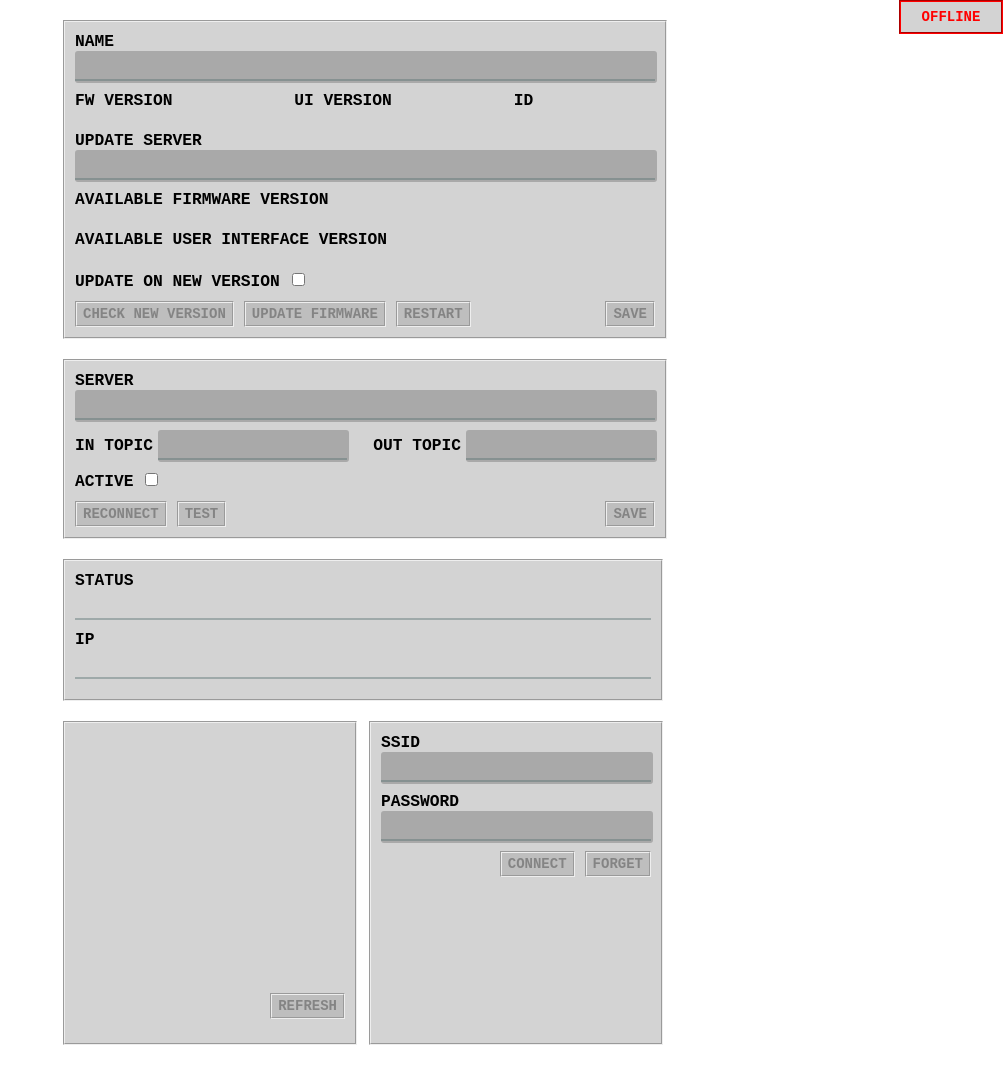
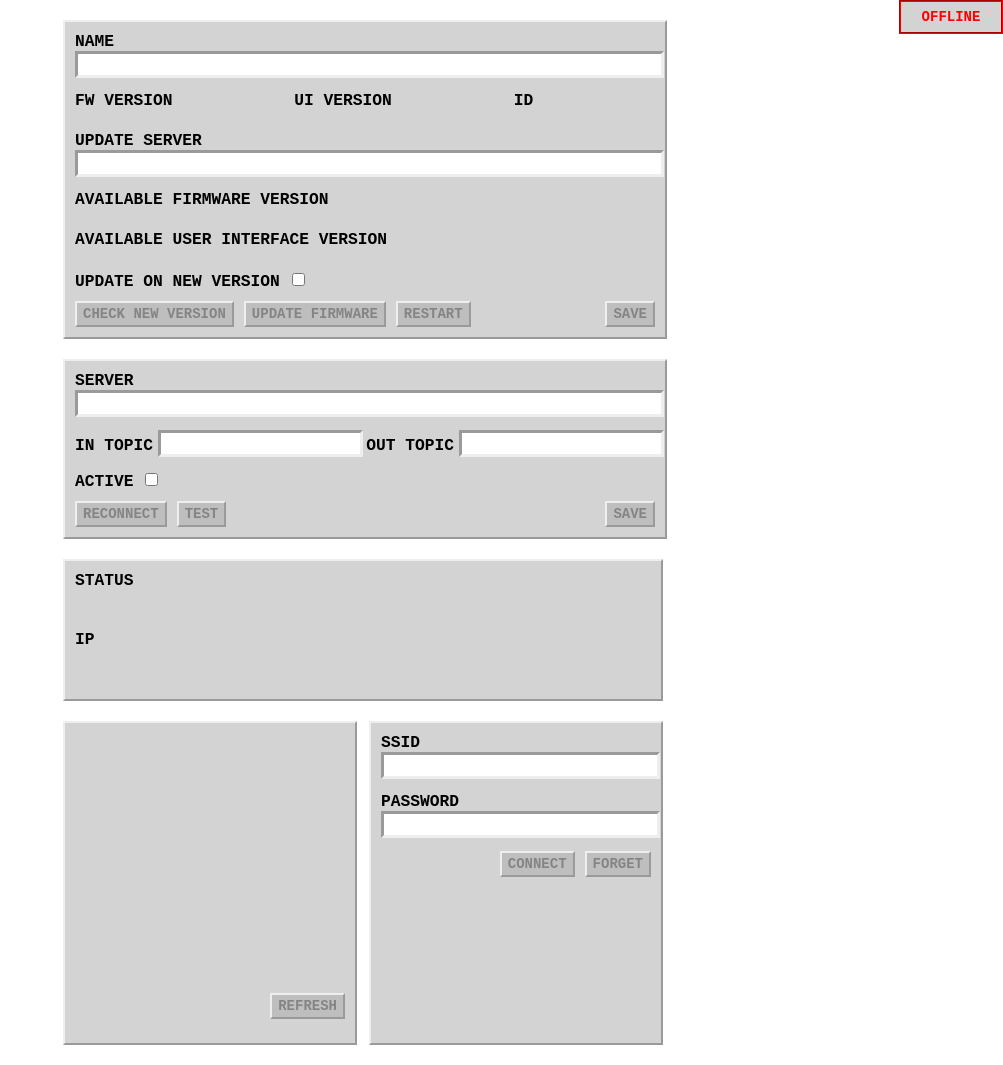
Before and after one commit to tlveiga/max-v2, a website built with webpack: page web_src/index.html in a window 1280 px wide. Shown: the whole page, without its empty margins (277-1280 px from the left). Built offline with nearby package versions, Linux system fonts and the light colour scheme; no server answers.

Commit message:
even more retro

```diff
--- a/web_src/style.css
+++ b/web_src/style.css
@@ -49,7 +49,7 @@ label.no-input {
   height: 30px;
 }
 
-.value::after {
+.value::after:not([type="text"]):not([type="password"]) {
   display: block;
   position: absolute;
   content: '';
@@ -63,11 +63,11 @@ label.no-input {
 
 .value input[type="text"], .value input[type="password"] {
   width: calc(100% - 10px);
-  height: 100%;
+  padding: 3px;
+  /* height: 100%; */
   /* background: rgba(187, 234, 236, 0.9); */
-  background-color: darkgrey;
-  border: none;
-  border-radius: 3px;
+  background-color: white;
+  border: inset 3px;
   padding-left: 10px;
 }
 
@@ -80,7 +80,7 @@ label.no-input {
   /* background-color: rgba(187, 234, 236, 0.5); */
   /* border-radius: 5px; */
   /* box-shadow: 1px 1px 2px 2px black; */
-  border: groove 2px;
+  border: outset 2px;
   padding: 10px;
   margin-bottom: 20px;
 }
@@ -95,7 +95,7 @@ button {
   font-weight: bolder;
   padding: 3px 6px;
   /* border-radius: 3px; */
-  border: groove 2px;
+  border: outset 2px;
   transition: background-color 0.4s ease-in-out, color 0.2s ease-in-out 0.2s;
 }
 
```
